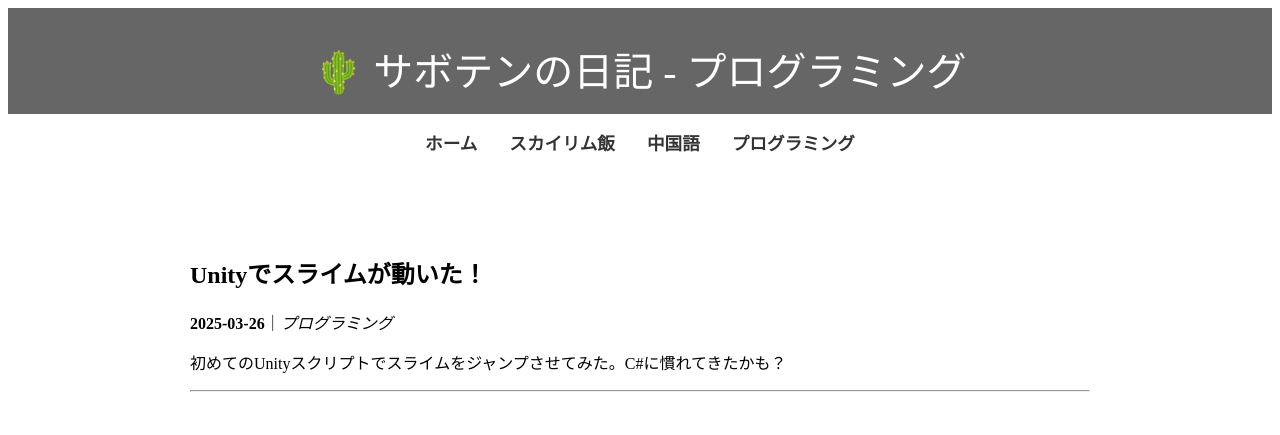
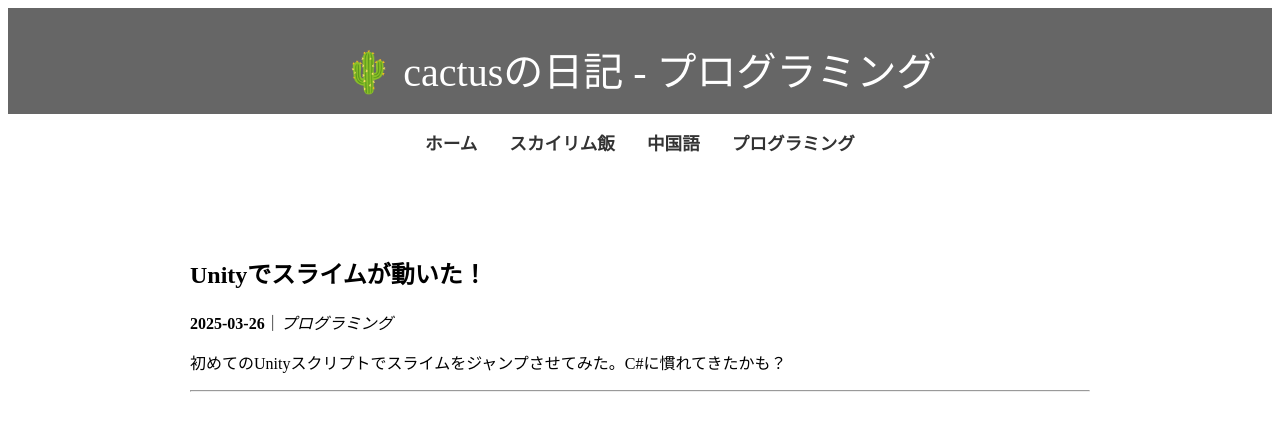
Before and after one commit to maayyo/mn.github.io, a plain HTML site: page programming.html in a window 1280 px wide. Drawn offline with Linux system fonts and the light colour scheme.

Commit message:
Update programming.html

```diff
--- a/programming.html
+++ b/programming.html
@@ -1,21 +1,20 @@
+<!-- programming.html -->
 <!DOCTYPE html>
 <html lang="ja">
 <head>
   <meta charset="UTF-8">
-  <title>プログラミング - サボテンの日記</title>
+  <title>プログラミング - cactusの日記</title>
   <link rel="stylesheet" href="css/style.css">
 </head>
 <body>
-  <header>🌵 サボテンの日記 - プログラミング</header>
+  <header>🌵 cactusの日記 - プログラミング</header>
   <nav>
     <a href="index.html">ホーム</a>
     <a href="skyrim.html">スカイリム飯</a>
     <a href="chinese.html">中国語</a>
     <a href="programming.html">プログラミング</a>
   </nav>
-
   <div class="overlay" id="blog-container"></div>
-
   <script src="js/blogLoader.js"></script>
   <script>loadBlog('articles/programming.json');</script>
 </body>
```
